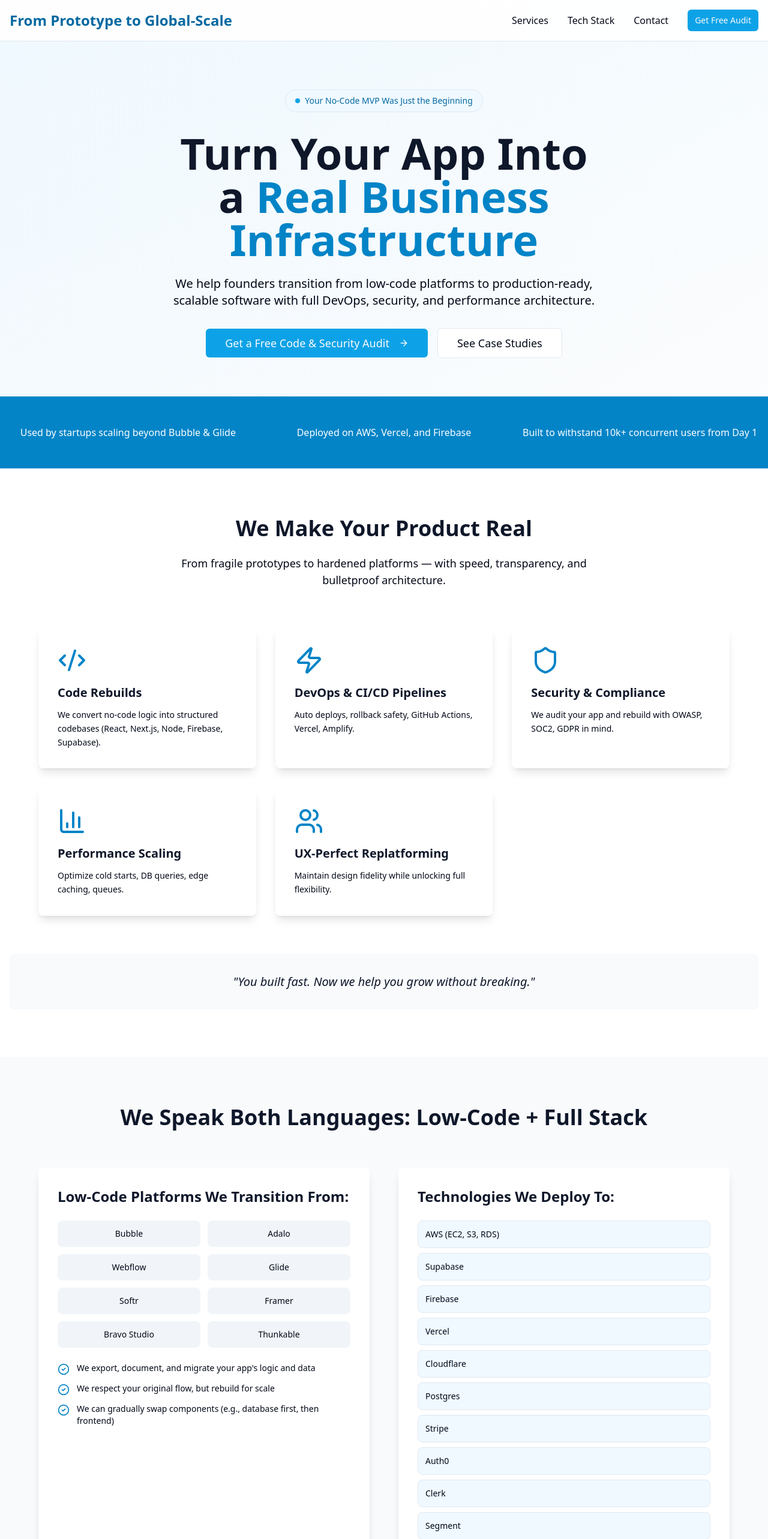
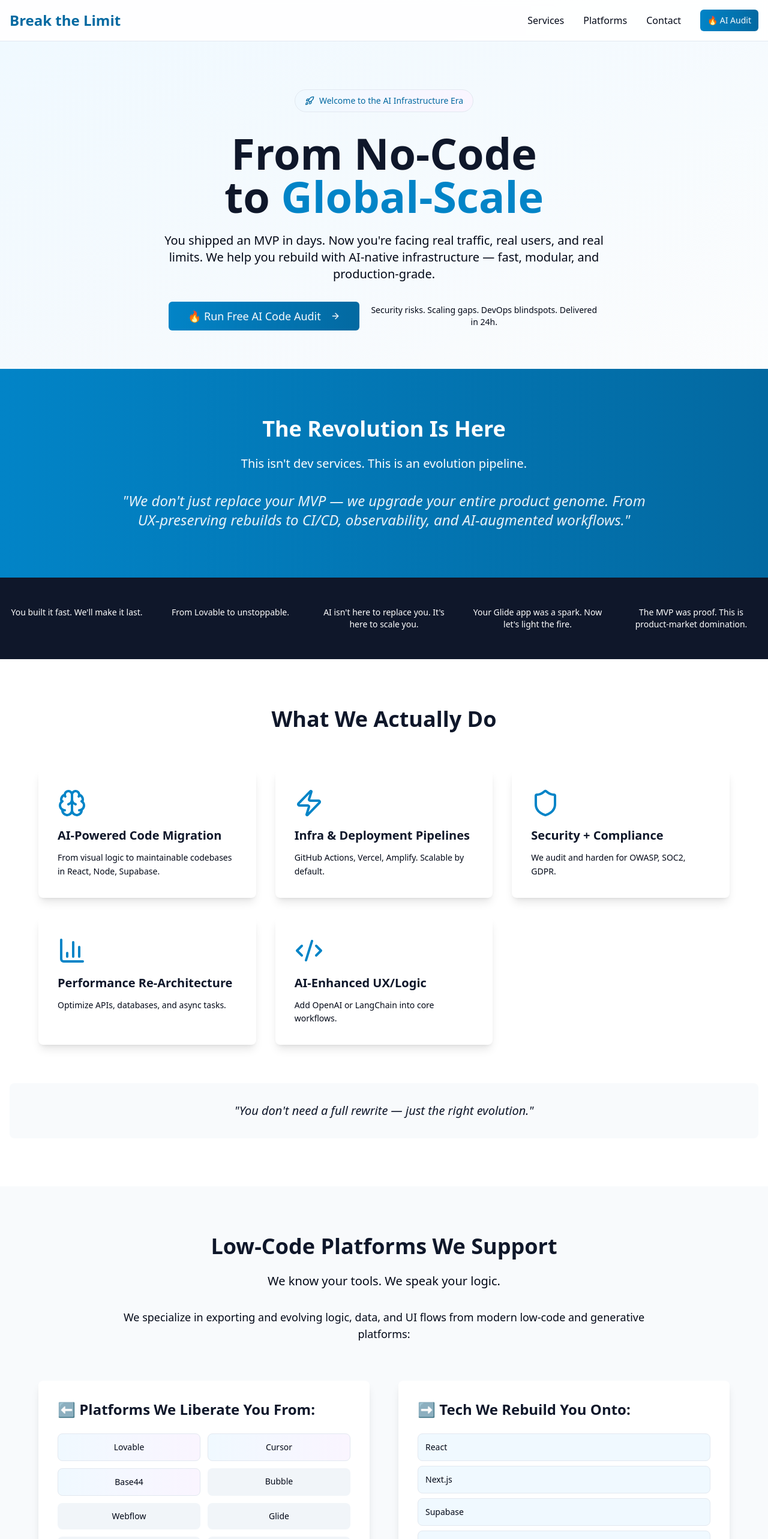
Before and after one commit to tuzig/www.eldercode.dev, a React (Vite) app: page / in a window 1280 px wide. Shown: the top 2566 px of the page at 60% size. Built offline with nearby package versions, Linux system fonts and the light colour scheme.

Commit message:
Refactor website content
Updated website content based on the provided specifications, including changes to the Hero section, Services section, Low-Code Platforms section, Tech Integrations section, and Footer.

```diff
--- a/src/pages/Index.tsx
+++ b/src/pages/Index.tsx
@@ -16,7 +16,9 @@ import {
   Cloud,
   Zap,
   Users,
-  BarChart3
+  BarChart3,
+  Brain,
+  Rocket
 } from "lucide-react";
 
 const Index = () => {
@@ -32,8 +34,8 @@ const Index = () => {
     e.preventDefault();
     console.log("Form submitted:", formData);
     toast({
-      title: "Analysis Request Submitted!",
-      description: "We'll get back to you within 24 hours with your free code analysis.",
+      title: "AI Code Audit Submitted!",
+      description: "Security risks. Scaling gaps. DevOps blindspots. Delivered in 24h.",
     });
     setFormData({ name: "", email: "", platform: "", description: "" });
   };
@@ -42,62 +44,57 @@ const Index = () => {
     setFormData(prev => ({ ...prev, [field]: value }));
   };
 
-  const confidenceStats = [
-    "Used by startups scaling beyond Bubble & Glide",
-    "Deployed on AWS, Vercel, and Firebase",
-    "Built to withstand 10k+ concurrent users from Day 1"
+  const affirmations = [
+    "You built it fast. We'll make it last.",
+    "From Lovable to unstoppable.",
+    "AI isn't here to replace you. It's here to scale you.",
+    "Your Glide app was a spark. Now let's light the fire.",
+    "The MVP was proof. This is product-market domination."
   ];
 
   const services = [
     {
-      icon: Code2,
-      title: "Code Rebuilds",
-      description: "We convert no-code logic into structured codebases (React, Next.js, Node, Firebase, Supabase)."
+      icon: Brain,
+      title: "AI-Powered Code Migration",
+      description: "From visual logic to maintainable codebases in React, Node, Supabase."
     },
     {
       icon: Zap,
-      title: "DevOps & CI/CD Pipelines",
-      description: "Auto deploys, rollback safety, GitHub Actions, Vercel, Amplify."
+      title: "Infra & Deployment Pipelines",
+      description: "GitHub Actions, Vercel, Amplify. Scalable by default."
     },
     {
       icon: Shield,
-      title: "Security & Compliance",
-      description: "We audit your app and rebuild with OWASP, SOC2, GDPR in mind."
+      title: "Security + Compliance",
+      description: "We audit and harden for OWASP, SOC2, GDPR."
     },
     {
       icon: BarChart3,
-      title: "Performance Scaling",
-      description: "Optimize cold starts, DB queries, edge caching, queues."
+      title: "Performance Re-Architecture",
+      description: "Optimize APIs, databases, and async tasks."
     },
     {
-      icon: Users,
-      title: "UX-Perfect Replatforming",
-      description: "Maintain design fidelity while unlocking full flexibility."
+      icon: Code2,
+      title: "AI-Enhanced UX/Logic",
+      description: "Add OpenAI or LangChain into core workflows."
     }
   ];
 
   const lowCodePlatforms = [
-    "Bubble", "Adalo", "Webflow", "Glide", "Softr", "Framer", "Bravo Studio", "Thunkable"
+    "Lovable", "Cursor", "Base44", "Bubble", "Webflow", "Glide", "Adalo", "Softr", "Thunkable", "Bravo"
   ];
 
   const techStack = [
-    "AWS (EC2, S3, RDS)", "Supabase", "Firebase", "Vercel", "Cloudflare",
-    "Postgres", "Stripe", "Auth0", "Clerk", "Segment", "Amplitude", "OpenAI", "GitHub CI/CD"
-  ];
-
-  const affirmations = [
-    "Your MVP got you customers. Now it needs to survive them.",
-    "No-code isn't a dead-end. It's your launchpad.",
-    "You don't need to rewrite everything. Just the parts that matter.",
-    "Start with speed. Scale with structure."
+    "React", "Next.js", "Supabase", "Firebase", "Vercel", "AWS",
+    "Stripe", "Clerk", "Segment", "LangChain", "OpenAI"
   ];
 
   const auditChecklist = [
-    "Code architecture issues",
     "Security risks",
-    "Scaling bottlenecks",
-    "Database strategy suggestions",
-    "Migration pathway options"
+    "Scaling gaps",
+    "DevOps blindspots",
+    "AI integration opportunities",
+    "Migration pathway analysis"
   ];
 
   return (
@@ -107,13 +104,13 @@ const Index = () => {
         <div className="container mx-auto px-4 py-4">
           <nav className="flex items-center justify-between">
             <div className="text-2xl font-bold text-brand-700">
-              From Prototype to Global-Scale
+              Break the Limit
             </div>
             <div className="hidden md:flex items-center space-x-8">
               <a href="#services" className="text-surface-600 hover:text-brand-600 transition-colors">Services</a>
-              <a href="#integrations" className="text-surface-600 hover:text-brand-600 transition-colors">Tech Stack</a>
+              <a href="#platforms" className="text-surface-600 hover:text-brand-600 transition-colors">Platforms</a>
               <a href="#contact" className="text-surface-600 hover:text-brand-600 transition-colors">Contact</a>
-              <Button size="sm">Get Free Audit</Button>
+              <Button size="sm" className="bg-gradient-to-r from-brand-600 to-brand-700">🔥 AI Audit</Button>
             </div>
           </nav>
         </div>
@@ -124,39 +121,49 @@ const Index = () => {
         <div className="absolute inset-0 bg-gradient-to-br from-brand-50 to-transparent"></div>
         <div className="container mx-auto px-4 relative z-10">
           <div className="max-w-4xl mx-auto text-center animate-fade-up">
-            <div className="inline-flex items-center bg-brand-50 border border-brand-200 rounded-full px-4 py-2 text-sm text-brand-700 mb-8">
-              <span className="relative flex h-2 w-2 mr-2">
-                <span className="animate-ping absolute inline-flex h-full w-full rounded-full bg-brand-400 opacity-75"></span>
-                <span className="relative inline-flex rounded-full h-2 w-2 bg-brand-500"></span>
-              </span>
-              Your No-Code MVP Was Just the Beginning
+            <div className="inline-flex items-center bg-gradient-to-r from-brand-50 to-purple-50 border border-brand-200 rounded-full px-4 py-2 text-sm text-brand-700 mb-8">
+              <Rocket className="h-4 w-4 mr-2" />
+              Welcome to the AI Infrastructure Era
             </div>
             <h1 className="text-5xl md:text-7xl font-bold text-surface-900 mb-6 text-balance">
-              Turn Your App Into a <span className="text-brand-600">Real Business Infrastructure</span>
+              From No-Code to <span className="text-brand-600">Global-Scale</span>
             </h1>
             <p className="text-xl text-surface-600 mb-8 max-w-3xl mx-auto text-pretty">
-              We help founders transition from low-code platforms to production-ready, scalable software with full DevOps, security, and performance architecture.
+              You shipped an MVP in days. Now you're facing real traffic, real users, and real limits. We help you rebuild with AI-native infrastructure — fast, modular, and production-grade.
             </p>
             <div className="flex flex-col sm:flex-row gap-4 justify-center items-center">
-              <Button size="lg" className="text-lg px-8 py-6 group">
-                Get a Free Code & Security Audit
+              <Button size="lg" className="text-lg px-8 py-6 group bg-gradient-to-r from-brand-600 to-brand-700">
+                🔥 Run Free AI Code Audit
                 <ArrowRight className="ml-2 h-5 w-5 group-hover:translate-x-1 transition-transform" />
               </Button>
-              <Button variant="outline" size="lg" className="text-lg px-8 py-6">
-                See Case Studies
-              </Button>
+              <p className="text-sm text-surface-500 max-w-sm">
+                Security risks. Scaling gaps. DevOps blindspots. Delivered in 24h.
+              </p>
             </div>
           </div>
         </div>
       </section>
 
-      {/* Confidence Strip */}
-      <section className="py-12 bg-brand-600 text-white">
+      {/* Revolution Section */}
+      <section className="py-20 bg-gradient-to-r from-brand-600 to-brand-700 text-white">
         <div className="container mx-auto px-4">
-          <div className="grid md:grid-cols-3 gap-8 text-center">
-            {confidenceStats.map((stat, index) => (
+          <div className="max-w-4xl mx-auto text-center">
+            <h2 className="text-4xl font-bold mb-6">The Revolution Is Here</h2>
+            <p className="text-xl mb-8 font-medium">This isn't dev services. This is an evolution pipeline.</p>
+            <blockquote className="text-2xl italic opacity-90 text-pretty">
+              "We don't just replace your MVP — we upgrade your entire product genome. From UX-preserving rebuilds to CI/CD, observability, and AI-augmented workflows."
+            </blockquote>
+          </div>
+        </div>
+      </section>
+
+      {/* Affirmation Strip */}
+      <section className="py-12 bg-surface-900 text-white overflow-hidden">
+        <div className="container mx-auto px-4">
+          <div className="grid md:grid-cols-5 gap-8 text-center">
+            {affirmations.map((affirmation, index) => (
               <div key={index} className="animate-fade-up" style={{ animationDelay: `${index * 100}ms` }}>
-                <p className="font-medium">{stat}</p>
+                <p className="font-medium text-sm">{affirmation}</p>
               </div>
             ))}
           </div>
@@ -167,8 +174,7 @@ const Index = () => {
       <section id="services" className="py-20 bg-white">
         <div className="container mx-auto px-4">
           <div className="max-w-3xl mx-auto text-center mb-16 animate-fade-up">
-            <h2 className="text-4xl font-bold text-surface-900 mb-6">We Make Your Product Real</h2>
-            <p className="text-lg text-surface-600">From fragile prototypes to hardened platforms — with speed, transparency, and bulletproof architecture.</p>
+            <h2 className="text-4xl font-bold text-surface-900 mb-6">What We Actually Do</h2>
           </div>
 
           <div className="grid md:grid-cols-2 lg:grid-cols-3 gap-8 max-w-6xl mx-auto mb-16">
@@ -185,52 +191,49 @@ const Index = () => {
 
           <div className="text-center bg-surface-50 py-8 px-6 rounded-lg">
             <p className="text-xl font-medium text-surface-900 italic">
-              "You built fast. Now we help you grow without breaking."
+              "You don't need a full rewrite — just the right evolution."
             </p>
           </div>
         </div>
       </section>
 
-      {/* Integrations Section */}
-      <section id="integrations" className="py-20 bg-surface-50">
+      {/* Low-Code Platforms Section */}
+      <section id="platforms" className="py-20 bg-surface-50">
         <div className="container mx-auto px-4">
           <div className="max-w-4xl mx-auto text-center mb-16 animate-fade-up">
-            <h2 className="text-4xl font-bold text-surface-900 mb-6">We Speak Both Languages: Low-Code + Full Stack</h2>
+            <h2 className="text-4xl font-bold text-surface-900 mb-6">Low-Code Platforms We Support</h2>
+            <p className="text-xl text-surface-600 mb-8 font-medium">We know your tools. We speak your logic.</p>
+            <p className="text-lg text-surface-600">
+              We specialize in exporting and evolving logic, data, and UI flows from modern low-code and generative platforms:
+            </p>
           </div>
 
-          <div className="grid lg:grid-cols-2 gap-12 max-w-6xl mx-auto">
-            {/* Low-Code Platforms */}
+          <div className="grid lg:grid-cols-2 gap-12 max-w-6xl mx-auto mb-12">
+            {/* Platforms We Migrate From */}
             <Card className="border-0 shadow-lg">
               <CardContent className="p-8">
-                <h3 className="text-2xl font-bold text-surface-900 mb-6">Low-Code Platforms We Transition From:</h3>
+                <h3 className="text-2xl font-bold text-surface-900 mb-6">⬅️ Platforms We Liberate You From:</h3>
                 <div className="grid grid-cols-2 gap-3 mb-6">
                   {lowCodePlatforms.map((platform, index) => (
-                    <div key={index} className="bg-surface-100 rounded-lg p-3 text-center text-sm font-medium">
+                    <div key={index} className={`rounded-lg p-3 text-center text-sm font-medium ${
+                      ['Lovable', 'Cursor', 'Base44'].includes(platform)
+                        ? 'bg-gradient-to-r from-brand-50 to-purple-50 border border-brand-200 text-brand-800'
+                        : 'bg-surface-100 text-surface-700'
+                    }`}>
                       {platform}
                     </div>
                   ))}
                 </div>
-                <div className="space-y-3">
-                  <div className="flex items-start space-x-3">
-                    <CheckCircle2 className="h-5 w-5 text-brand-600 mt-0.5 flex-shrink-0" />
-                    <p className="text-sm text-surface-600">We export, document, and migrate your app's logic and data</p>
-                  </div>
-                  <div className="flex items-start space-x-3">
-                    <CheckCircle2 className="h-5 w-5 text-brand-600 mt-0.5 flex-shrink-0" />
-                    <p className="text-sm text-surface-600">We respect your original flow, but rebuild for scale</p>
-                  </div>
-                  <div className="flex items-start space-x-3">
-                    <CheckCircle2 className="h-5 w-5 text-brand-600 mt-0.5 flex-shrink-0" />
-                    <p className="text-sm text-surface-600">We can gradually swap components (e.g., database first, then frontend)</p>
-                  </div>
-                </div>
+                <p className="text-sm text-surface-600">
+                  → We extract workflows, data, and backend logic — and convert to production-grade systems.
+                </p>
               </CardContent>
             </Card>
 
-            {/* Tech Stack */}
+            {/* Tech We Deploy To */}
             <Card className="border-0 shadow-lg">
               <CardContent className="p-8">
-                <h3 className="text-2xl font-bold text-surface-900 mb-6">Technologies We Deploy To:</h3>
+                <h3 className="text-2xl font-bold text-surface-900 mb-6">➡️ Tech We Rebuild You Onto:</h3>
                 <div className="grid grid-cols-1 gap-2 mb-6">
                   {techStack.map((tech, index) => (
                     <div key={index} className="bg-brand-50 border border-brand-200 rounded-lg p-3 text-sm font-medium text-brand-800">
@@ -238,27 +241,19 @@ const Index = () => {
                     </div>
                   ))}
                 </div>
-                <div className="space-y-3">
-                  <div className="flex items-start space-x-3">
-                    <CheckCircle2 className="h-5 w-5 text-brand-600 mt-0.5 flex-shrink-0" />
-                    <p className="text-sm text-surface-600">Deploy-ready infrastructure built for real traffic</p>
-                  </div>
-                  <div className="flex items-start space-x-3">
-                    <CheckCircle2 className="h-5 w-5 text-brand-600 mt-0.5 flex-shrink-0" />
-                    <p className="text-sm text-surface-600">Modern auth, observability, async flows, and API integrations</p>
-                  </div>
-                  <div className="flex items-start space-x-3">
-                    <CheckCircle2 className="h-5 w-5 text-brand-600 mt-0.5 flex-shrink-0" />
-                    <p className="text-sm text-surface-600">We document every step for internal handover</p>
-                  </div>
-                </div>
+                <p className="text-sm text-surface-600">
+                  → You get infra built like a startup from 2025. Not a prototype from 2022.
+                </p>
               </CardContent>
             </Card>
           </div>
 
-          <div className="text-center mt-8">
-            <Button variant="outline" size="lg">
-              → View Full Tech Stack Compatibility
+          <div className="text-center bg-gradient-to-r from-brand-50 to-purple-50 py-8 px-6 rounded-lg border border-brand-200">
+            <p className="text-lg font-medium text-surface-900 italic mb-4">
+              "If you started on a modern low-code builder — we've probably already migrated from it. We don't judge your tools. We upgrade your outcomes."
+            </p>
+            <Button variant="outline" size="lg" className="border-brand-300 text-brand-700 hover:bg-brand-50">
+              → Migrate My App →
             </Button>
           </div>
         </div>
@@ -270,7 +265,7 @@ const Index = () => {
           <div className="max-w-4xl mx-auto">
             <Card className="border-0 shadow-xl bg-gradient-to-r from-brand-600 to-brand-700 text-white animate-scale-up">
               <CardContent className="p-12 text-center">
-                <h2 className="text-3xl font-bold mb-6">From Bubble to a 7-Figure SaaS in 90 Days</h2>
+                <h2 className="text-3xl font-bold mb-6">From Bubble MVP to $1.5M ARR in 90 Days</h2>
                 <p className="text-lg mb-8 opacity-90 text-pretty">
                   A global B2B startup came to us with a Bubble MVP. We transitioned it into a React + Supabase system with full auth, billing, email infrastructure, and metrics observability. They closed their first Fortune 100 client within 60 days of launch.
                 </p>
@@ -283,45 +278,26 @@ const Index = () => {
         </div>
       </section>
 
-      {/* Affirmations Section */}
+      {/* Lead Magnet Section */}
       <section className="py-20 bg-surface-50">
         <div className="container mx-auto px-4">
           <div className="max-w-4xl mx-auto text-center mb-12 animate-fade-up">
-            <h2 className="text-4xl font-bold text-surface-900 mb-6">From Idea → Impact → Infrastructure</h2>
-          </div>
-
-          <div className="grid md:grid-cols-2 gap-8 max-w-4xl mx-auto">
-            {affirmations.map((affirmation, index) => (
-              <Card key={index} className="border-0 shadow-lg hover:shadow-xl transition-all duration-300 animate-scale-up" style={{ animationDelay: `${index * 100}ms` }}>
-                <CardContent className="p-8 text-center">
-                  <p className="text-lg font-medium text-surface-900">{affirmation}</p>
-                </CardContent>
-              </Card>
-            ))}
-          </div>
-        </div>
-      </section>
-
-      {/* Lead Magnet Section */}
-      <section className="py-20 bg-white">
-        <div className="container mx-auto px-4">
-          <div className="max-w-4xl mx-auto text-center mb-12 animate-fade-up">
-            <h2 className="text-4xl font-bold text-surface-900 mb-6">Not Sure If You're Ready to Scale?</h2>
+            <h2 className="text-4xl font-bold text-surface-900 mb-6">🚨 AI Code Audit</h2>
             <p className="text-xl text-surface-600 mb-8">
               Upload your app export or give us read access — we'll return a free 24h report covering:
             </p>
 
             <div className="grid md:grid-cols-2 lg:grid-cols-3 gap-6 mb-8">
               {auditChecklist.map((item, index) => (
-                <div key={index} className="flex items-center space-x-3 bg-surface-50 p-4 rounded-lg">
+                <div key={index} className="flex items-center space-x-3 bg-white p-4 rounded-lg shadow-sm">
                   <CheckCircle2 className="h-5 w-5 text-brand-600 flex-shrink-0" />
                   <span className="text-surface-900 font-medium">{item}</span>
                 </div>
               ))}
             </div>
 
-            <Button size="lg" className="text-lg px-8 py-6 group">
-              Run Free Code Analysis
+            <Button size="lg" className="text-lg px-8 py-6 group bg-gradient-to-r from-brand-600 to-brand-700">
+              🔥 Run Free AI Code Audit
               <ArrowRight className="ml-2 h-5 w-5 group-hover:translate-x-1 transition-transform" />
             </Button>
           </div>
@@ -329,13 +305,13 @@ const Index = () => {
       </section>
 
       {/* Contact Section */}
-      <section id="contact" className="py-20 bg-surface-50">
+      <section id="contact" className="py-20 bg-white">
         <div className="container mx-auto px-4">
           <div className="max-w-2xl mx-auto">
             <div className="text-center mb-12 animate-fade-up">
               <h2 className="text-4xl font-bold text-surface-900 mb-6">Ready to Scale Your Vision?</h2>
               <p className="text-lg text-surface-600">
-                Get a free code analysis today and discover how to transform your prototype into enterprise-grade infrastructure.
+                Get a free AI code audit today and discover how to transform your prototype into enterprise-grade infrastructure.
               </p>
             </div>
 
@@ -368,7 +344,7 @@ const Index = () => {
                     <Input
                       value={formData.platform}
                       onChange={(e) => handleInputChange("platform", e.target.value)}
-                      placeholder="e.g., Bubble, Webflow, Adalo, Custom"
+                      placeholder="e.g., Lovable, Cursor, Bubble, Webflow"
                       required
                     />
                   </div>
@@ -382,7 +358,7 @@ const Index = () => {
                       required
                     />
                   </div>
-                  <Button type="submit" size="lg" className="w-full">
+                  <Button type="submit" size="lg" className="w-full bg-gradient-to-r from-brand-600 to-brand-700">
                     Book Free Review Call
                     <ArrowRight className="ml-2 h-5 w-5" />
                   </Button>
@@ -398,16 +374,19 @@ const Index = () => {
         <div className="container mx-auto px-4">
           <div className="grid md:grid-cols-4 gap-8 mb-12">
             <div>
-              <h3 className="text-2xl font-bold mb-4">From Prototype to Global-Scale</h3>
-              <p className="text-surface-300 text-sm">
-                We transform no-code MVPs into real business infrastructure — fast, secure, and built to scale worldwide.
+              <h3 className="text-2xl font-bold mb-4">Break the Limit</h3>
+              <p className="text-surface-300 text-sm mb-4">
+                Built fast. Rebuilt right. Scaled forever.
+              </p>
+              <p className="text-surface-400 text-xs">
+                We transform no-code MVPs into AI-native business infrastructure.
               </p>
             </div>
             <div>
               <h4 className="font-semibold mb-4">Quick Links</h4>
               <ul className="space-y-2 text-sm">
                 <li><a href="#services" className="text-surface-300 hover:text-white transition-colors">Services</a></li>
-                <li><a href="#integrations" className="text-surface-300 hover:text-white transition-colors">Tech Stack</a></li>
+                <li><a href="#platforms" className="text-surface-300 hover:text-white transition-colors">Platforms</a></li>
                 <li><a href="#contact" className="text-surface-300 hover:text-white transition-colors">Case Studies</a></li>
               </ul>
             </div>
@@ -434,7 +413,7 @@ const Index = () => {
             </div>
           </div>
           <div className="border-t border-surface-800 pt-8 text-center text-sm text-surface-400">
-            <p>&copy; 2024 From Prototype to Global-Scale. All rights reserved.</p>
+            <p>&copy; 2024 Break the Limit. All rights reserved.</p>
           </div>
         </div>
       </footer>
```
